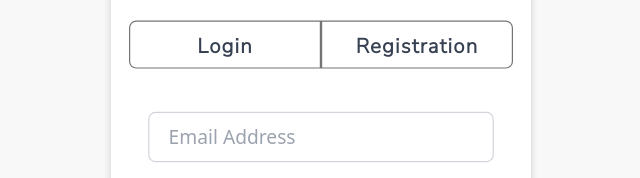
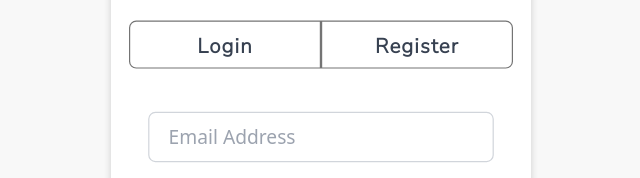
Before and after one commit to prudhvi3105/PawsPals, a plain HTML site: page login.html in a window 1280 px wide. Shown: the part 177-355 px from the top of the page, 319-959 px from the left. Drawn offline with nearby package versions, Linux system fonts and the light colour scheme.

Commit message:
Update login.html

```diff
--- a/login.html
+++ b/login.html
@@ -3,7 +3,7 @@
 <head>
 	<meta charset="utf-8">
 	<meta name="viewport" content="width=device-width, initial-scale=1">
-	<title>Login & Registration</title>
+	<title>Login & Register</title>
 	<link rel="stylesheet" href="https://cdn.jsdelivr.net/npm/tailwindcss@2.2.19/dist/tailwind.min.css">
 	<link rel="stylesheet" href="style.css">
     <link rel="icon" href="logo.png" type="image/x-icon">
@@ -14,7 +14,7 @@
 			<h1 id="formTitle" class="text-2xl font-bold text-center py-4">Login</h1>
 			<div id="formSwitchBtn" class="flex justify-center">
 				<button onclick="ShowLoginForm()" id="ShowLoginBtn" class="px-4 py-2 bg-gray-500 text-gray-700 rounded-l-md">Login</button>
-				<button onclick="ShowRegistrationForm()" id="ShowRegistrationBtn" class="px-4 py-2 bg-gray-200 text-gray-700 rounded-r-md">Registration</button>
+				<button onclick="ShowRegistrationForm()" id="ShowRegistrationBtn" class="px-4 py-2 bg-gray-200 text-gray-700 rounded-r-md">Register</button>
 			</div>
 			<div id="LoginFrom" class="p-4">
 				<form action="#">
```
